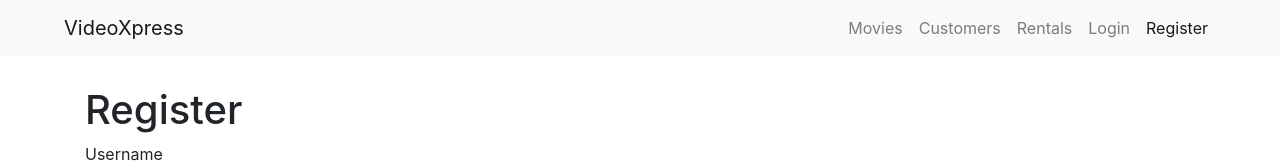
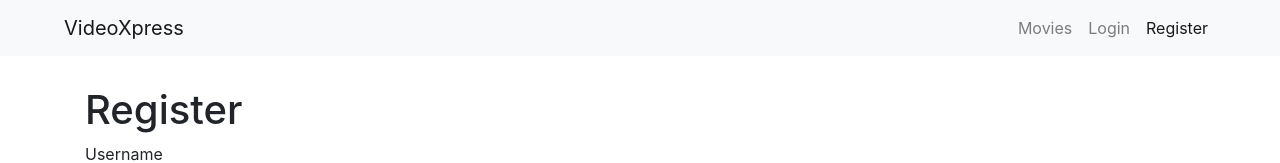
Before and after one commit to smnjsph13/videoexpress, a React (Create React App) app: page /register in a window 1280 px wide. Shown: the top 163 px of the page. Built offline with nearby package versions, Linux system fonts and the light colour scheme.

Commit message:
removing some nav links

```diff
--- a/src/components/navBar.jsx
+++ b/src/components/navBar.jsx
@@ -24,12 +24,12 @@ const NavBar = ({ user }) => {
             <NavLink className="nav-item nav-link" to="/movies">
               Movies
             </NavLink>
-            <NavLink className="nav-item nav-link" to="/customers">
+            {/* <NavLink className="nav-item nav-link" to="/customers">
               Customers
             </NavLink>
             <NavLink className="nav-item nav-link" to="/rentals">
               Rentals
-            </NavLink>
+            </NavLink> */}
             {!user && (
               <React.Fragment>
                 <NavLink className="nav-item nav-link" to="/login">
```
